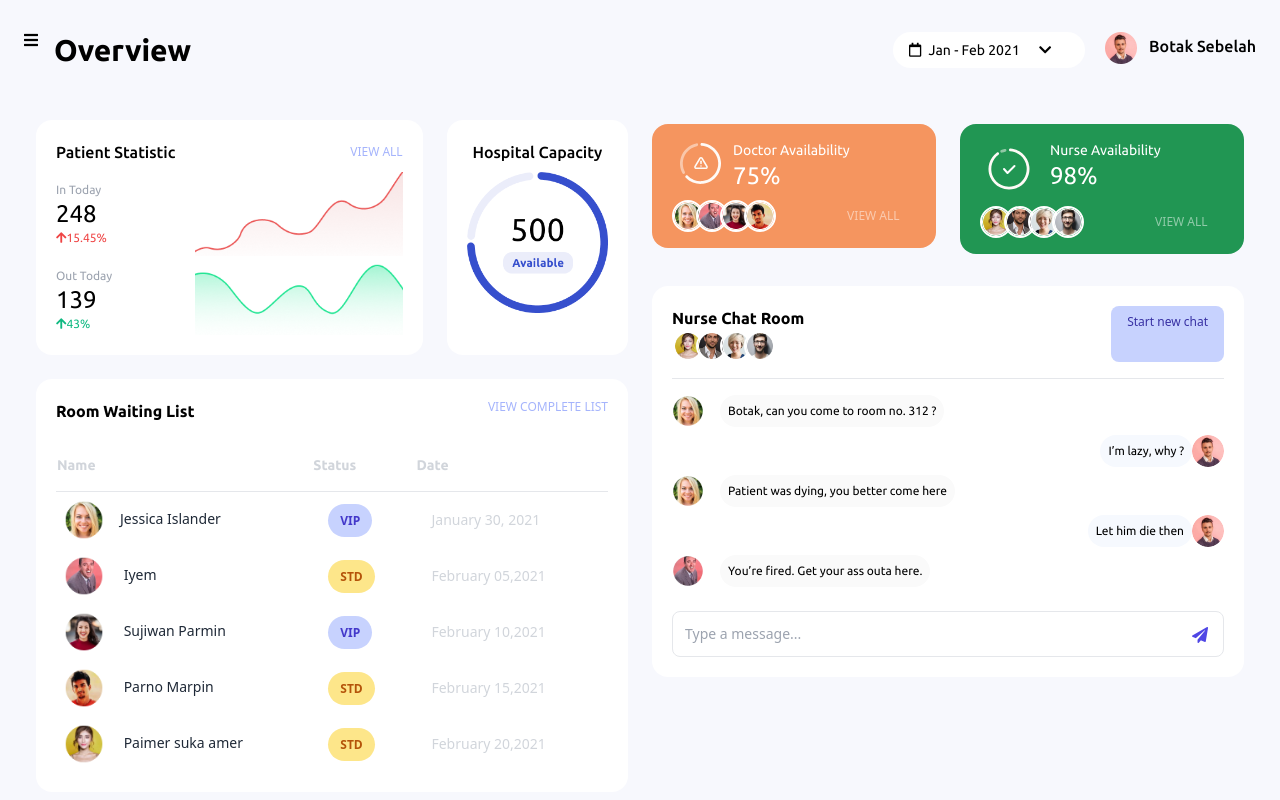
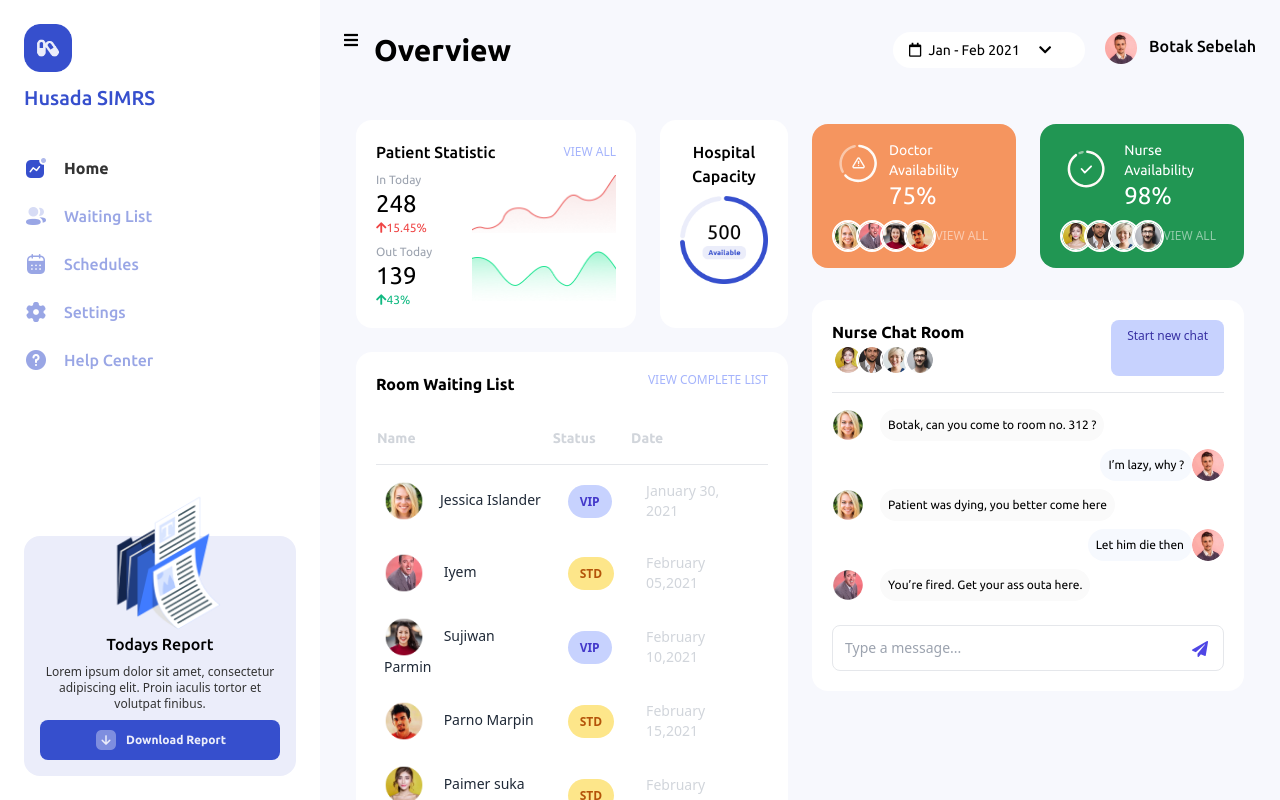
Before and after one commit to yudono/admin-panel, a Vue app: page / in a window 1280 px wide. Built offline with nearby package versions, Linux system fonts and the light colour scheme.

Commit message:
fix flex layout css

```diff
--- a/src/App.vue
+++ b/src/App.vue
@@ -3,7 +3,8 @@
 	<div class="flex flex-row">
 
 		<!-- sidebar -->
-		<aside class="flex-shrink-0 max-w-xs min-w-64 w-full h-screen overflow-auto p-6 justify-center fixed top-0 left-0 bg-white lg:static shadow-xl lg:shadow-none hidden flex flex-col z-50">
+		<aside class="flex-shrink-0 max-w-xs min-w-64 w-full h-screen overflow-auto p-6 justify-center fixed top-0 left-0 bg-white lg:static shadow-xl lg:shadow-none hidden lg:block z-50">
+			<div class="w-full h-full flex flex-col">
 				<img src="./assets/logo.png" alt="logo" class="w-12">
 				<div class="my-3 ubuntu text-theme-primary font-medium text-xl">Husada SIMRS</div>
 
@@ -20,6 +21,7 @@
 
 				<!-- Today reports -->
 				<Reports></Reports>
+			</div>
 		</aside>
 
 		<!-- main -->
```
Also changed, not shown: 5 other files (tests, documents, lock files or other folders). Lines whose indentation alone changed are shown as unchanged.
